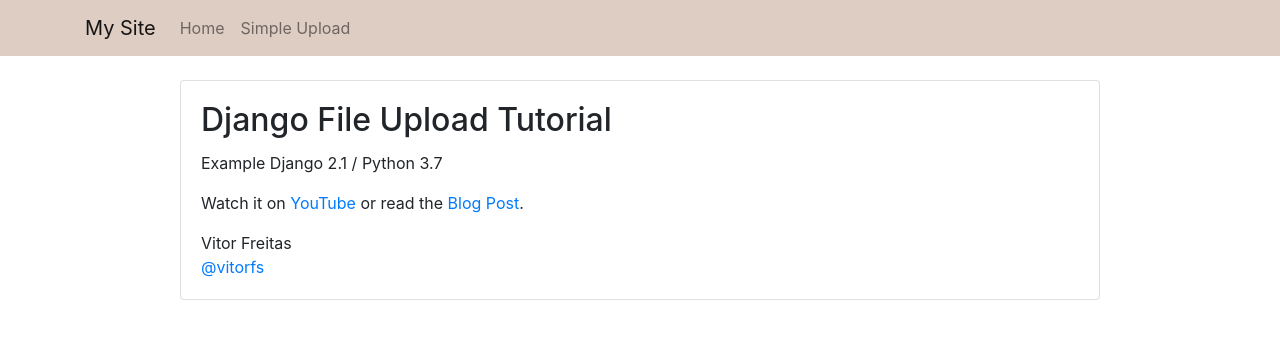
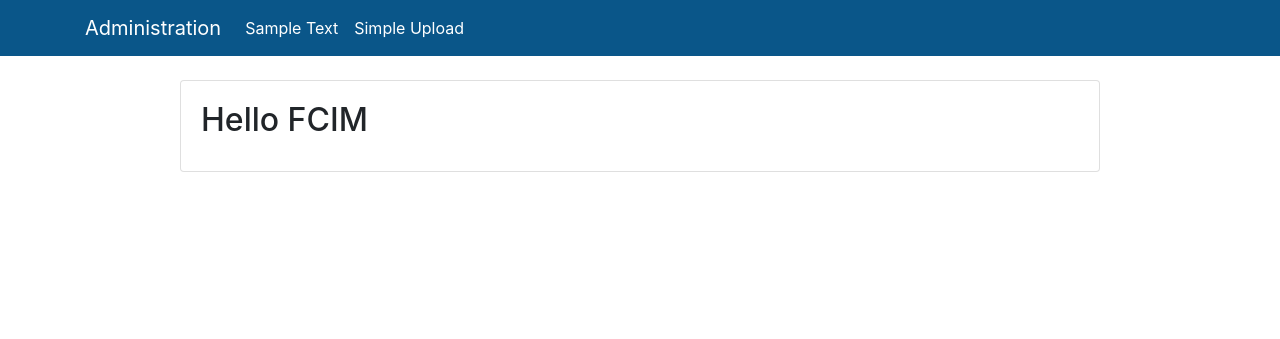
Before and after one commit to pagAndr/projpbl, a Django app: page /administration/ in a window 1280 px wide. Shown: the top 339 px of the page. Run offline with Django 4.2, Linux system fonts and the light colour scheme; some libraries are stand-ins or nearby versions.

Commit message:
Add files via upload

```diff
--- a/fcimlendar/administration/templates/base.html
+++ b/fcimlendar/administration/templates/base.html
@@ -8,19 +8,19 @@
   <title>{% block title %}My Site{% endblock %}</title>
 </head>
 <body>
-  <nav class="navbar navbar-expand-lg navbar-light mb-4" style="background-color:#decdc3">
+  <nav class="navbar navbar-expand-lg navbar-light mb-4" style="background-color:#0a5689">
     <div class="container">
-      <a class="navbar-brand" href="{% url 'home' %}">My Site</a>
+      <a class="navbar-brand" href="{% url 'home' %}" style="color:white;">Administration</a>
       <button class="navbar-toggler" type="button" data-toggle="collapse" data-target="#navbarSupportedContent" aria-controls="navbarSupportedContent" aria-expanded="false" aria-label="Toggle navigation">
         <span class="navbar-toggler-icon"></span>
       </button>
       <div class="collapse navbar-collapse" id="navbarSupportedContent">
         <ul class="navbar-nav">
           <li class="nav-item">
-            <a class="nav-link" href="{% url 'home' %}">Home</a>
+            <a class="nav-link" href="{% url 'home' %}" style="color:white;">Sample Text</a>
           </li>
           <li class="nav-item">
-            <a class="nav-link" href="{% url 'upload' %}">Simple Upload</a>
+            <a class="nav-link" style="color:white;" href="{% url 'upload' %}">Simple Upload</a>
         </ul>
       </div>
     </div>
--- a/fcimlendar/administration/templates/home.html
+++ b/fcimlendar/administration/templates/home.html
@@ -1,14 +1,5 @@
 {% extends 'base.html' %}
 
 {% block content %}
-  <h2 class="card-title">Django File Upload Tutorial</h2>
-  <p class="card-text">Example Django 2.1 / Python 3.7</p>
-  <p class="card-text">
-    Watch it on <a href="https://www.youtube.com/playlist?list=PLLxk3TkuAYnpm24Ma1XenNeq1oxxRcYFT">YouTube</a> or
-    read the <a href="https://simpleisbetterthancomplex.com/tutorial/2016/08/01/how-to-upload-files-with-django.html">Blog Post</a>.
-  </p>
-  <p class="card-text">
-    Vitor Freitas<br>
-    <a href="https://twitter.com/vitorfs">@vitorfs</a>
-  </p>
+  <h2 class="card-title">Hello FCIM</h2>
 {% endblock %}
--- a/fcimlendar/administration/templates/upload.html
+++ b/fcimlendar/administration/templates/upload.html
@@ -5,7 +5,7 @@
 {% block content %}
   <form method="post" enctype="multipart/form-data">
     {% csrf_token %}
-    <input type="file" name="myfile">
+    <input type="file" name="document">
     <button type="submit">Upload</button>
   </form>
 
--- a/fcimlendar/fcimlendar/settings.py
+++ b/fcimlendar/fcimlendar/settings.py
@@ -125,3 +125,5 @@
 # https://docs.djangoproject.com/en/4.1/ref/settings/#default-auto-field
 
 DEFAULT_AUTO_FIELD = 'django.db.models.BigAutoField'
+
+#MEDIA_ROOT = '/'
--- a/fcimlendar/schedule/models.py
+++ b/fcimlendar/schedule/models.py
@@ -9,7 +9,6 @@
     group = models.CharField(max_length=100)
     odd_week = models.BooleanField(default=True)
 
-"""
 class Week(models.Model):
     pair_nr = models.IntegerField()
     day1 = Pair
@@ -19,4 +18,3 @@
     day5 = Pair
     day6 = Pair
     day7 = Pair
-"""
--- a/fcimlendar/schedule/serializers.py
+++ b/fcimlendar/schedule/serializers.py
@@ -6,3 +6,8 @@
     class Meta:
         model = models.Pair
         fields = '__all__'
+
+class WeekSerializer(serializers.ModelSerializer):
+    class Meta:
+        model = models.Week
+        fields = '__all__'
--- a/fcimlendar/schedule/urls.py
+++ b/fcimlendar/schedule/urls.py
@@ -3,4 +3,5 @@
 
 urlpatterns = [
     path('', views.PairView.as_view()),
+    path('test/', views.WeekView.as_view()),
 ]
--- a/fcimlendar/schedule/views.py
+++ b/fcimlendar/schedule/views.py
@@ -5,3 +5,7 @@
 class PairView(generics.ListCreateAPIView):
     queryset = models.Pair.objects.all()
     serializer_class = serializers.PairSerializer
+
+class WeekView(generics.ListCreateAPIView):
+    queryset = models.Week.objects.all()
+    serializer_class = serializers.WeekSerializer
```
Also changed, not shown: fcimlendar/administration/views.py (line endings or trailing spaces), fcimlendar/db.sqlite3, fcimlendar/schedule/migrations/0004_week.py (added).
